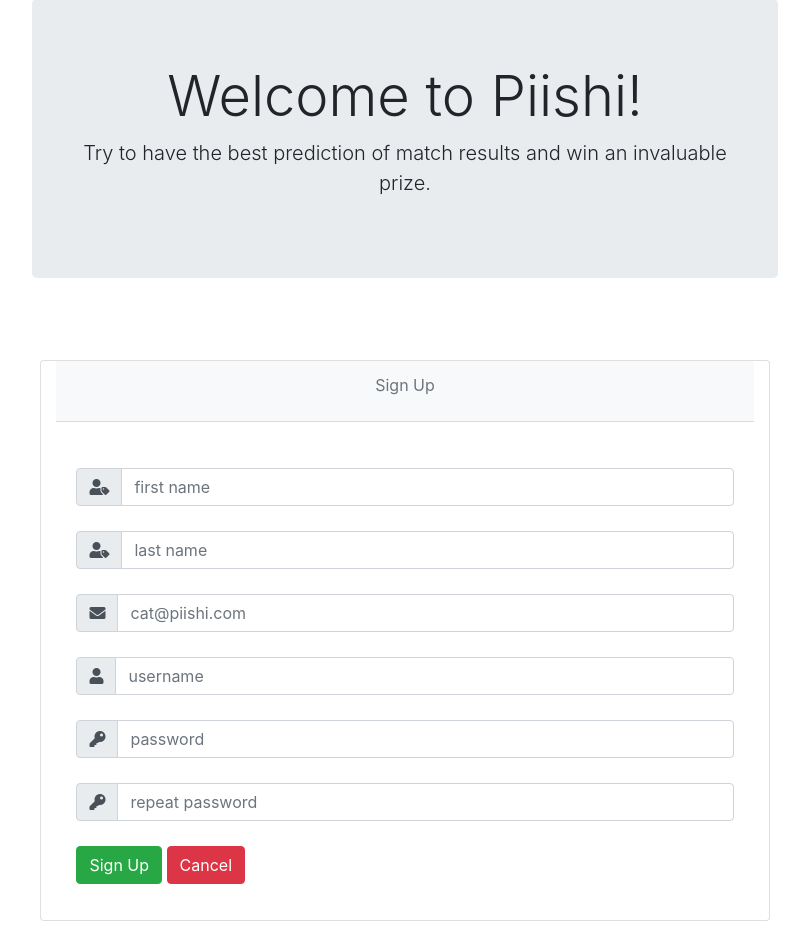
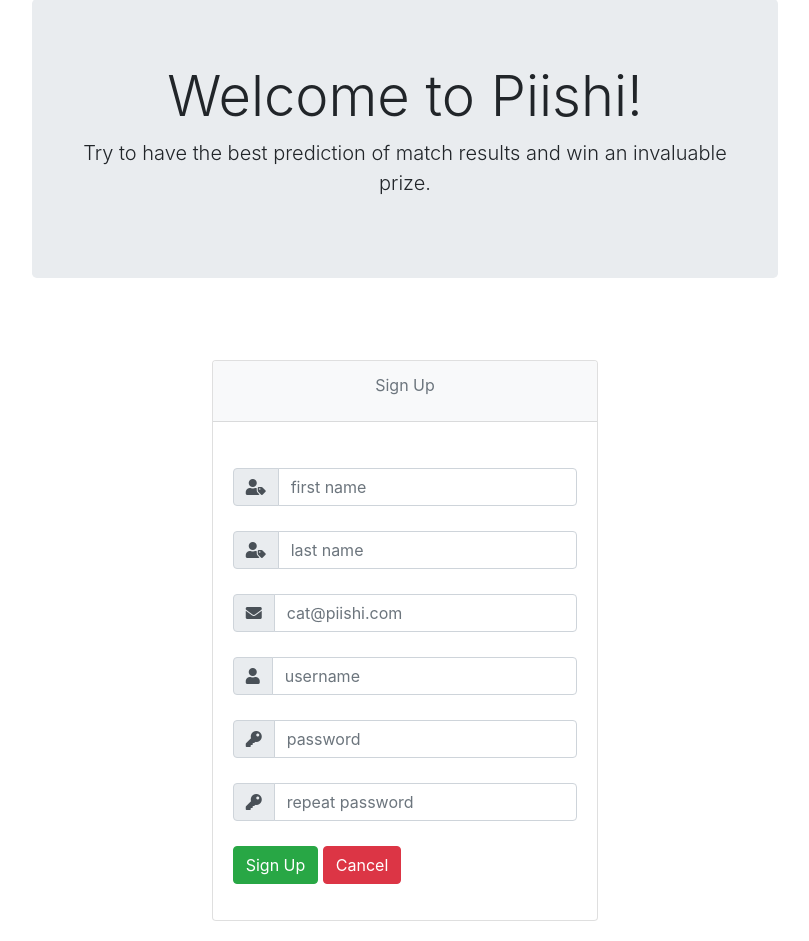
Before and after one commit to rahiminasab/pishbini, a Django app: page /signup/ in a window 1280 px wide. Shown: the part 97-1038 px from the top of the page, without its empty margins (235-1044 px from the left). Run offline with Django 3.2, Linux system fonts and the light colour scheme; parts of the project's set-up code (start-up, migrations or seed data) failed here and were passed over; some libraries are stand-ins or nearby versions.

Commit message:
signup box header fix

```diff
--- a/pishi/static/pishi/styles_6.css
+++ b/pishi/static/pishi/styles_6.css
@@ -14,6 +14,11 @@ li:nth-child(odd) {
 /*login stuff*/
 
 .loginbox {
+    margin-bottom: 20px;
+}
+
+.signupbox {
+    margin-top:50px;
     margin-bottom: 20px;
 }
 
--- a/pishi/templates/registration/signup.html
+++ b/pishi/templates/registration/signup.html
@@ -1,8 +1,9 @@
 {% extends 'base.html' %}
 
 {% block content %}
-    <div id="signupbox" style="margin-top:50px;" class="row justify-content-center">
-        <div class="card col-lg-7" >
+    <div class="row justify-content-center signupbox">
+        <div class="col-lg-4 col-md-5 col-sm-6" >
+            <div class="card">
                 <div class="card-header bg-light text-center text-secondary">
                     <div class="card-title">Sign Up</div>
                 </div>
@@ -74,4 +75,5 @@
                 </div>
             </div>
         </div>
+    </div>
 {% endblock %}
```
Lines whose indentation alone changed are shown as unchanged.
